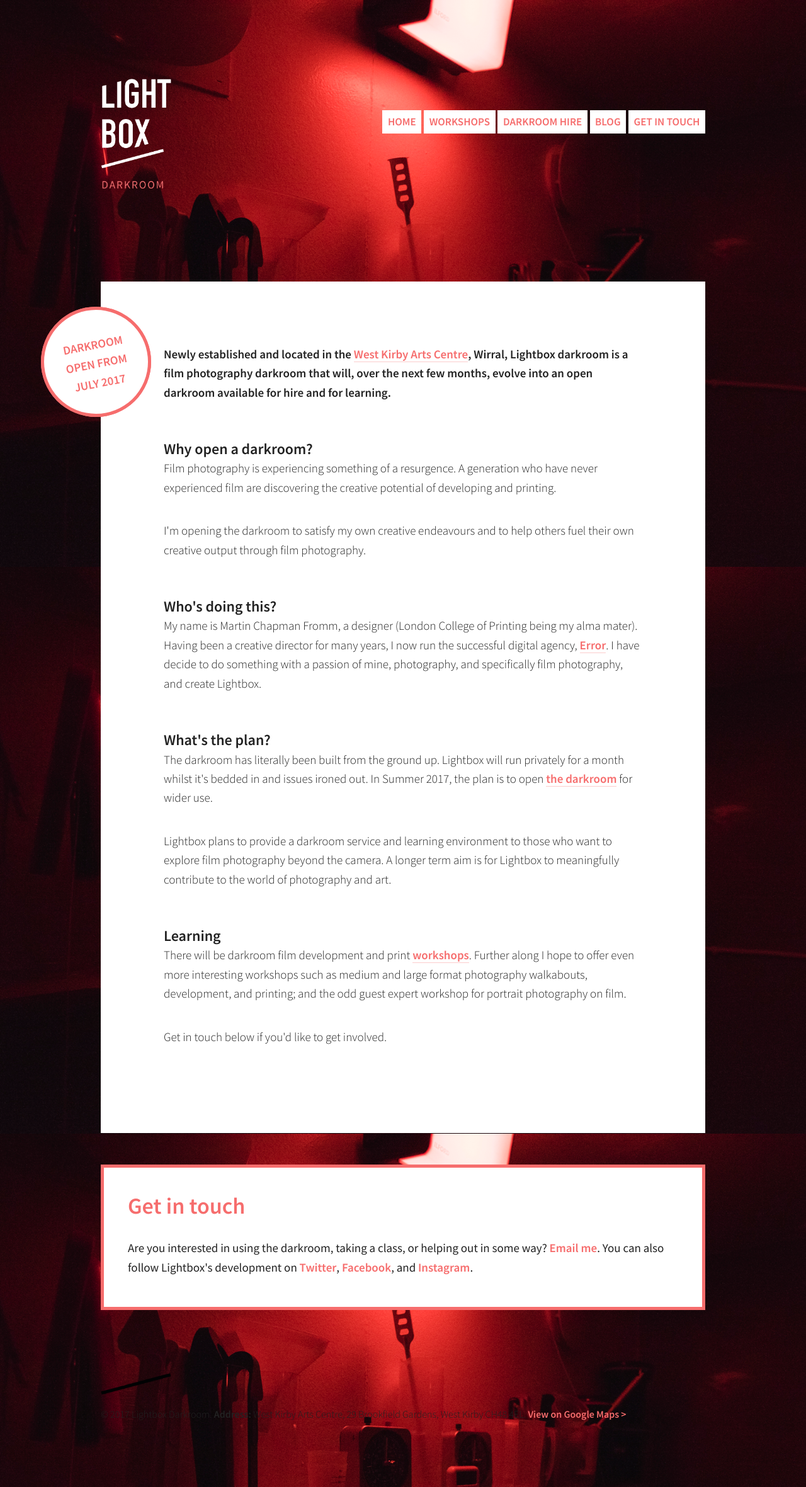
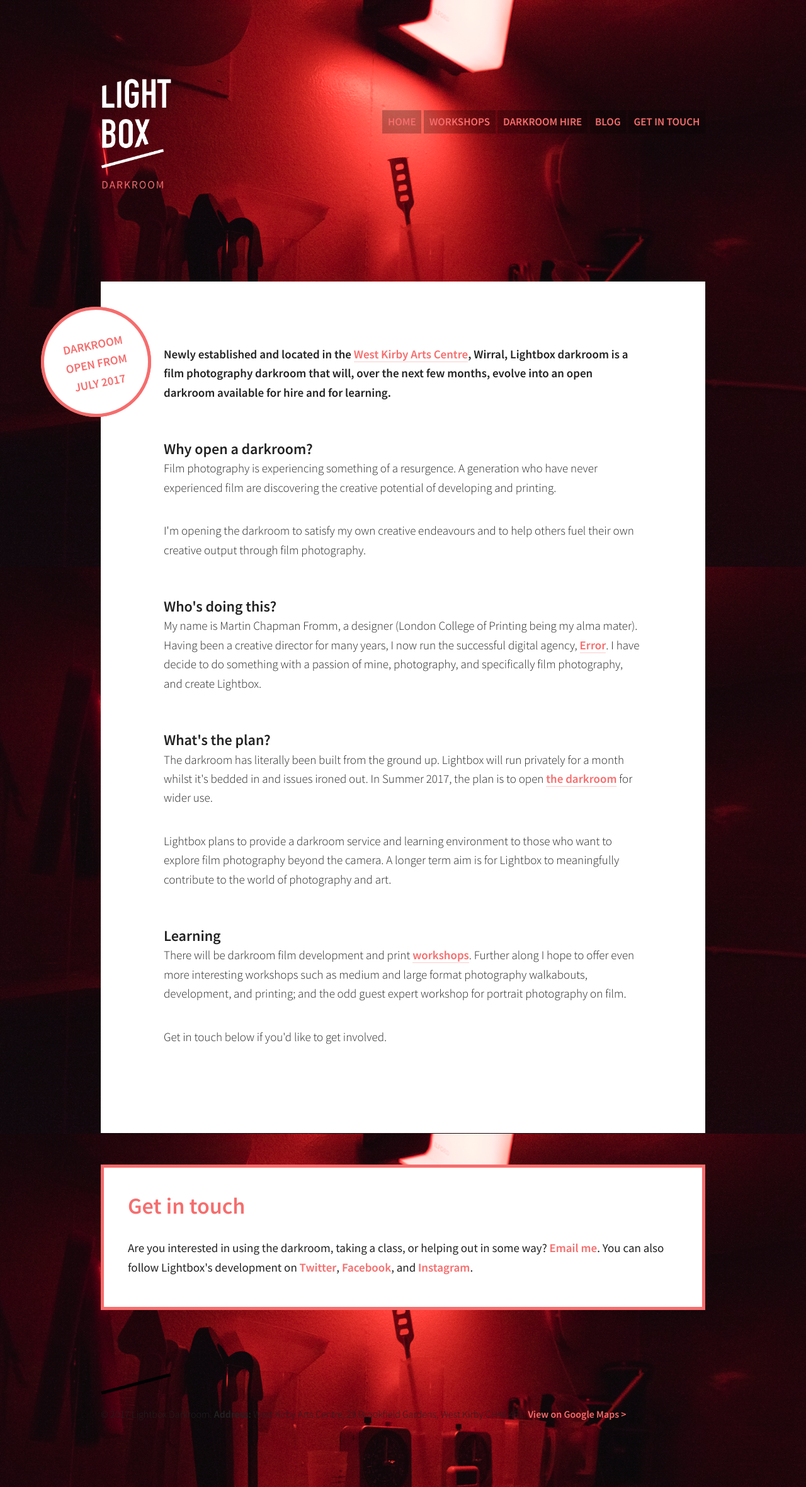
Before and after one commit to martincf/lightbox, a Jekyll site: the page built from index.md, in a window 1280 px wide. Shown: the whole page at 63% size. Built offline with Jekyll 4.4.1, drawn with Linux system fonts in a browser that asks for light colours.

Commit message:
Nav bg colour change

```diff
--- a/_sass/_navigation.scss
+++ b/_sass/_navigation.scss
@@ -5,7 +5,7 @@
 }
 .navigation-list-link {
   display: inline-block;
-  background-color: white;
+  background-color: rgba(0,0,0,0.25);
   padding: .2em .5em;
   margin: 0 0 .15em 0;
   font-weight: 700;
```
